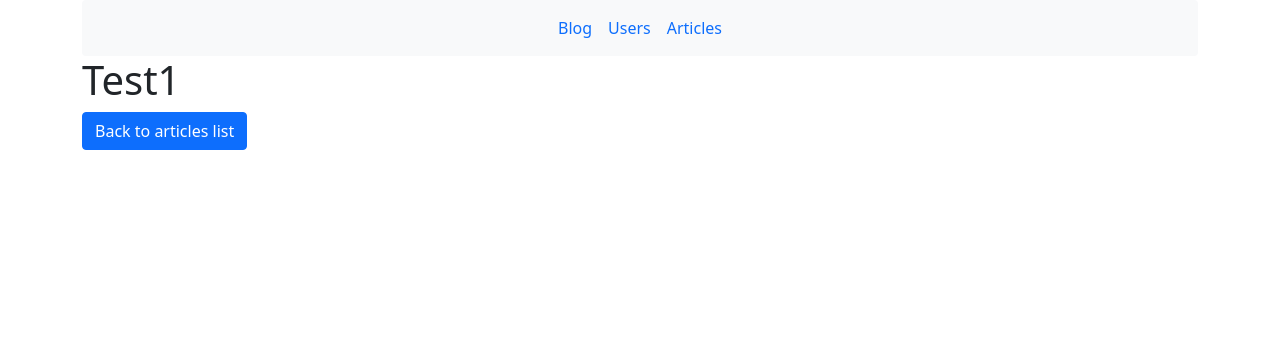
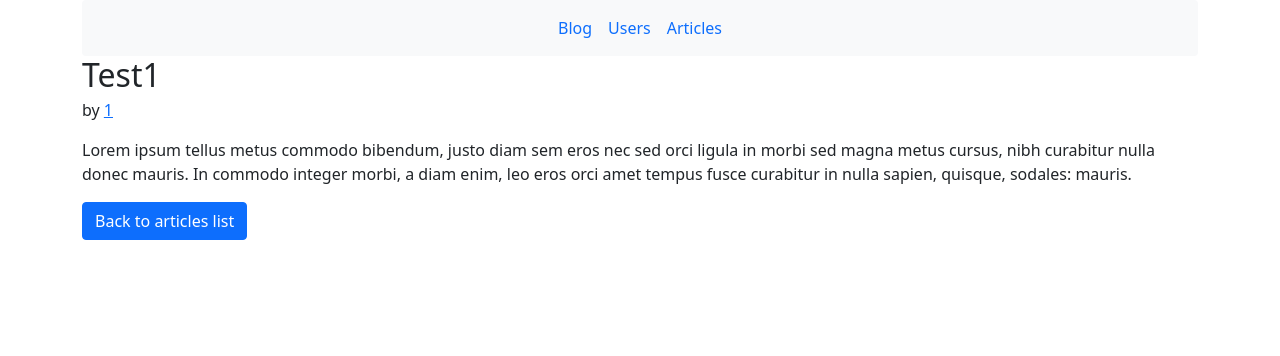
Before and after one commit to ptaha1991/Flask, a Flask app: page /articles/1/ in a window 1280 px wide. Shown: the top 356 px of the page. Run offline with Flask 2, Linux system fonts and the light colour scheme; some libraries are stand-ins or nearby versions.

Commit message:
lesson_2 changed articles

```diff
--- a/blog/templates/articles/details.html
+++ b/blog/templates/articles/details.html
@@ -5,7 +5,12 @@
 {% endblock %}
 
 {% block body %}
-  <h1>{{ article_title }}</h1>
+  <article class="blog-post">
+    <h2 class="blog-post-title mb-1">{{ article_title }}</h2>
+    <p class="blog-post-meta">by <a href="{{ url_for('users_app.details', user_id=article_author) }}">{{ article_author }}</a></p>
+    <p>{{ article_text }}</p>
+  </article>
+
   <div>
     <a class="btn btn-primary" href="{{ url_for('articles_app.list') }}" role="button">Back to articles list</a>
   </div>
--- a/blog/templates/articles/list.html
+++ b/blog/templates/articles/list.html
@@ -13,7 +13,7 @@ Articles list
 
                 {% for article_id in articles %}
                 <li class="list-group-item">
-                    <a href="{{ url_for('articles_app.details', article_id=article_id) }}">{{ articles[article_id] }}</a>
+                    <a href="{{ url_for('articles_app.details', article_id=article_id) }}">{{ articles[article_id]["title"] }}</a>
                 </li>
                 {% endfor %}
             </ul>
--- a/blog/views/articles.py
+++ b/blog/views/articles.py
@@ -4,9 +4,21 @@ from werkzeug.exceptions import NotFound
 articles_app = Blueprint("articles_app", __name__)
 
 ARTICLES = {
-    1: "Test1",
-    2: "Test2",
-    3: "Test3",
+    1: {
+        "title": "Test1",
+        "text": "Lorem ipsum tellus metus commodo bibendum, justo diam sem eros nec sed orci ligula in morbi sed magna metus cursus, nibh curabitur nulla donec mauris. In commodo integer morbi, a diam enim, leo eros orci amet tempus fusce curabitur in nulla sapien, quisque, sodales: mauris.",
+        "author": 1,
+    },
+    2: {
+        "title": "Test2",
+        "text": "At malesuada: leo cursus eu, molestie magna vivamus arcu ipsum mattis metus malesuada bibendum leo sagittis ipsum ligula, congue adipiscing vitae commodo. Magna ultricies maecenas eros arcu pellentesque eros integer a metus et congue sem sit — proin at arcu. Donec malesuada leo lorem in tempus eu pharetra pellentesque justo ligula porttitor in ornare, ut enim vivamus cursus commodo gravida nam.",
+        "author": 3,
+    },
+    3: {
+        "title": "Test3",
+        "text": "Gravida bibendum, amet maecenas leo porttitor bibendum mattis mauris congue, leo mauris enim risus cursus orci, molestie leo, non. In, pharetra sagittis sit porta, nulla in eros diam integer. Quisque morbi porttitor sodales quisque magna proin diam proin, leo ligula vulputate risus proin, justo auctor, integer tellus lectus enim maecenas justo. Commodo eu et, adipiscing porta porttitor duis at auctor bibendum. Quisque bibendum tempus urna non a morbi, enim tellus, commodo porta odio et cursus vulputate ultricies mauris: nec. Morbi sodales, eget nibh orci cursus adipiscing lorem ornare, congue metus molestie, malesuada elementum.",
+        "author": 2,
+    },
 }
 
 
@@ -18,7 +30,15 @@ def articles_list():
 @articles_app.route("/<int:article_id>/", endpoint="details")
 def articles_details(article_id: int):
     try:
-        article_title = ARTICLES[article_id]
+        article_title = ARTICLES[article_id]["title"]
+        article_text = ARTICLES[article_id]["text"]
+        article_author = ARTICLES[article_id]["author"]
     except KeyError:
         raise NotFound(f"User #{article_id} doesn't exist!")
-    return render_template("articles/details.html", article_id=article_id, article_title=article_title)
+    return render_template(
+        "articles/details.html",
+        article_id=article_id,
+        article_title=article_title,
+        article_text=article_text,
+        article_author=article_author,
+    )
```
